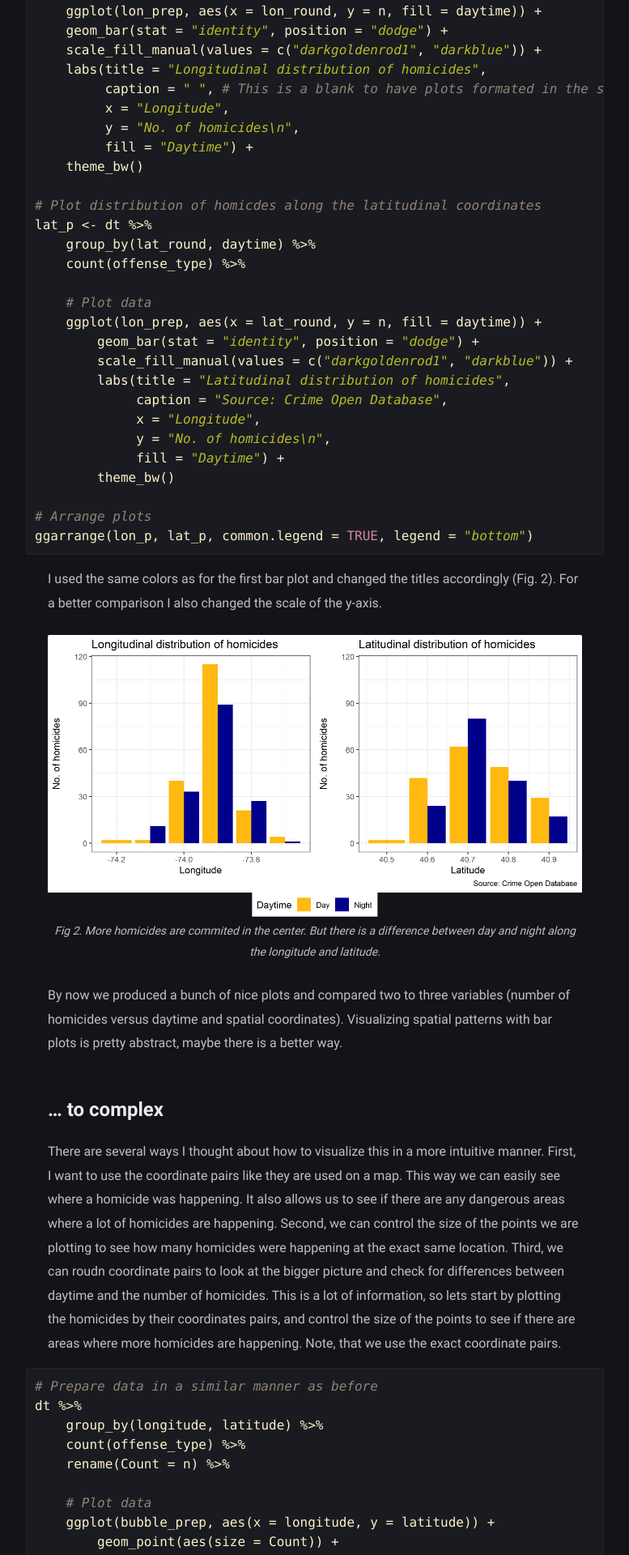
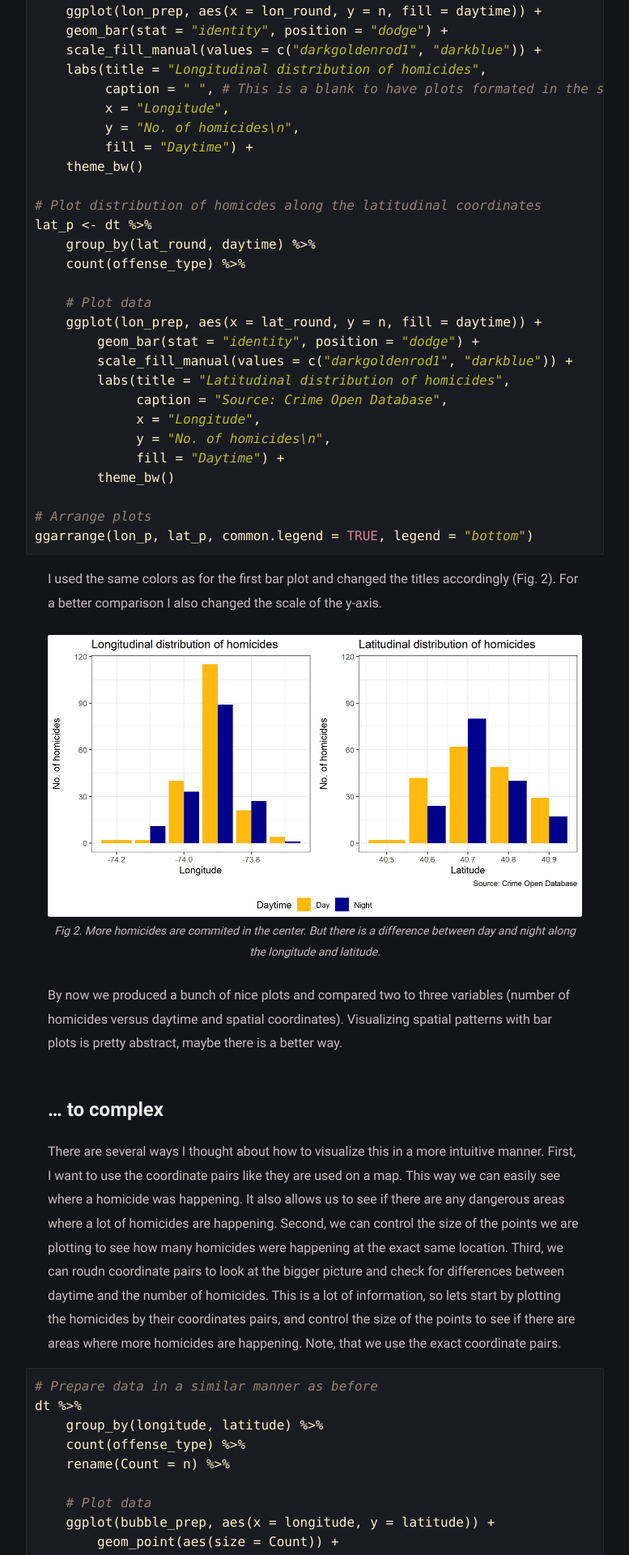
Before and after one commit to seb1458/seb1458.github.io, a Jekyll site: the page built from _posts/220903-SWD/2022-09-03-swdTutorial.md, in a window 1280 px wide. Shown: the part 3761-5681 px from the top of the page at 81% size, without its empty margins (251-1028 px from the left). Built offline with Jekyll 4.4.1, drawn with Linux system fonts in a browser that asks for light colours.

Commit message:
Update 2022-09-03-swdTutorial.md

```diff
--- a/_posts/220903-SWD/2022-09-03-swdTutorial.md
+++ b/_posts/220903-SWD/2022-09-03-swdTutorial.md
@@ -135,7 +135,7 @@
 I used the same colors as for the first bar plot and changed the titles accordingly (Fig. 2). For a better comparison I also changed the scale of the y-axis.
 
 <figure>
-<img src="https://seb1458.github.io/assets/img/220903-SWD-novel/arr_p.png" style="display: block; margin: auto;" />
+<img src="https://seb1458.github.io/assets/img/220903-SWD-novel/arr_p.jpg" style="display: block; margin: auto;" />
 <figcaption>Fig 2. More homicides are commited in the center. But there is a difference between day and night along the longitude and latitude.</figcaption>
 </figure>
 
```
